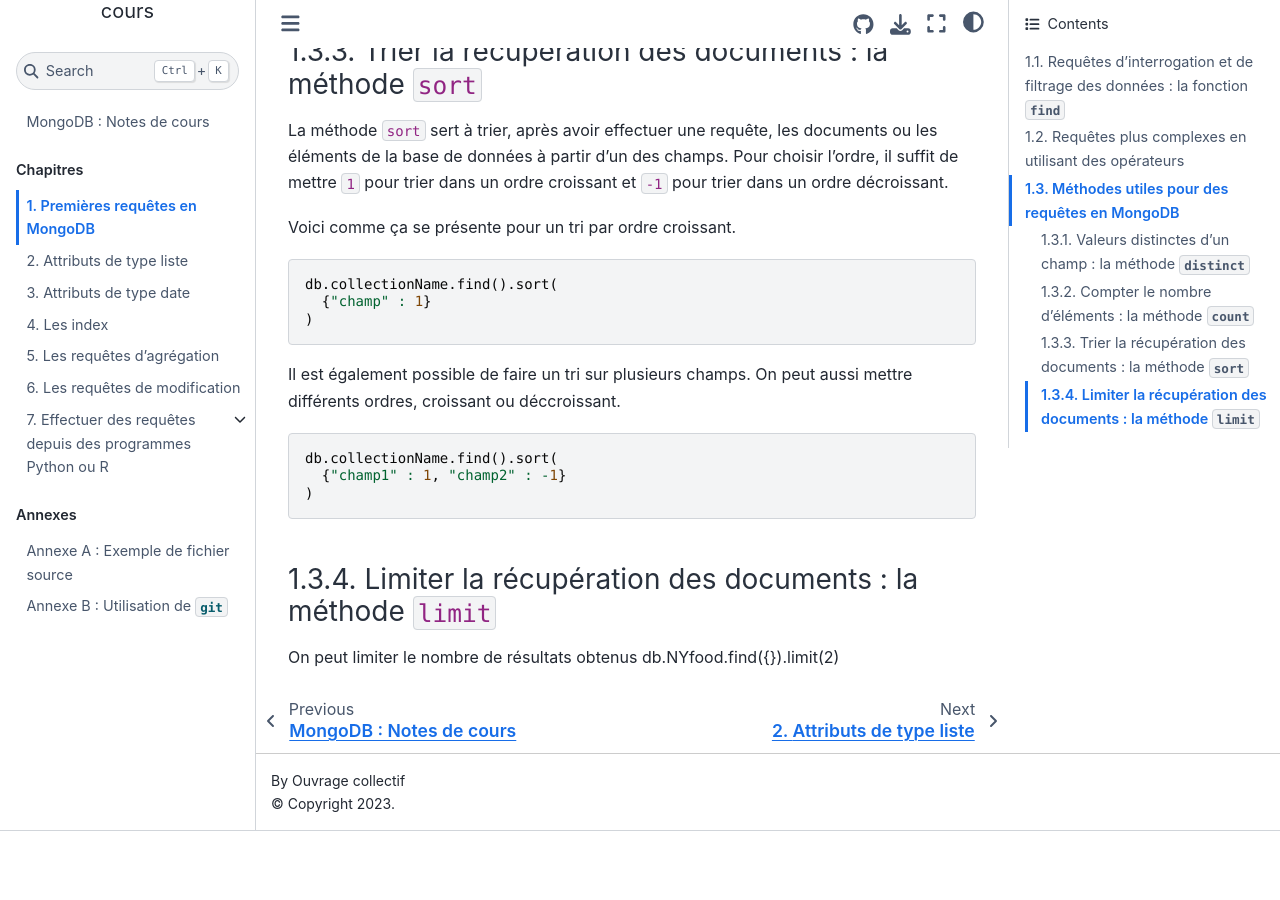
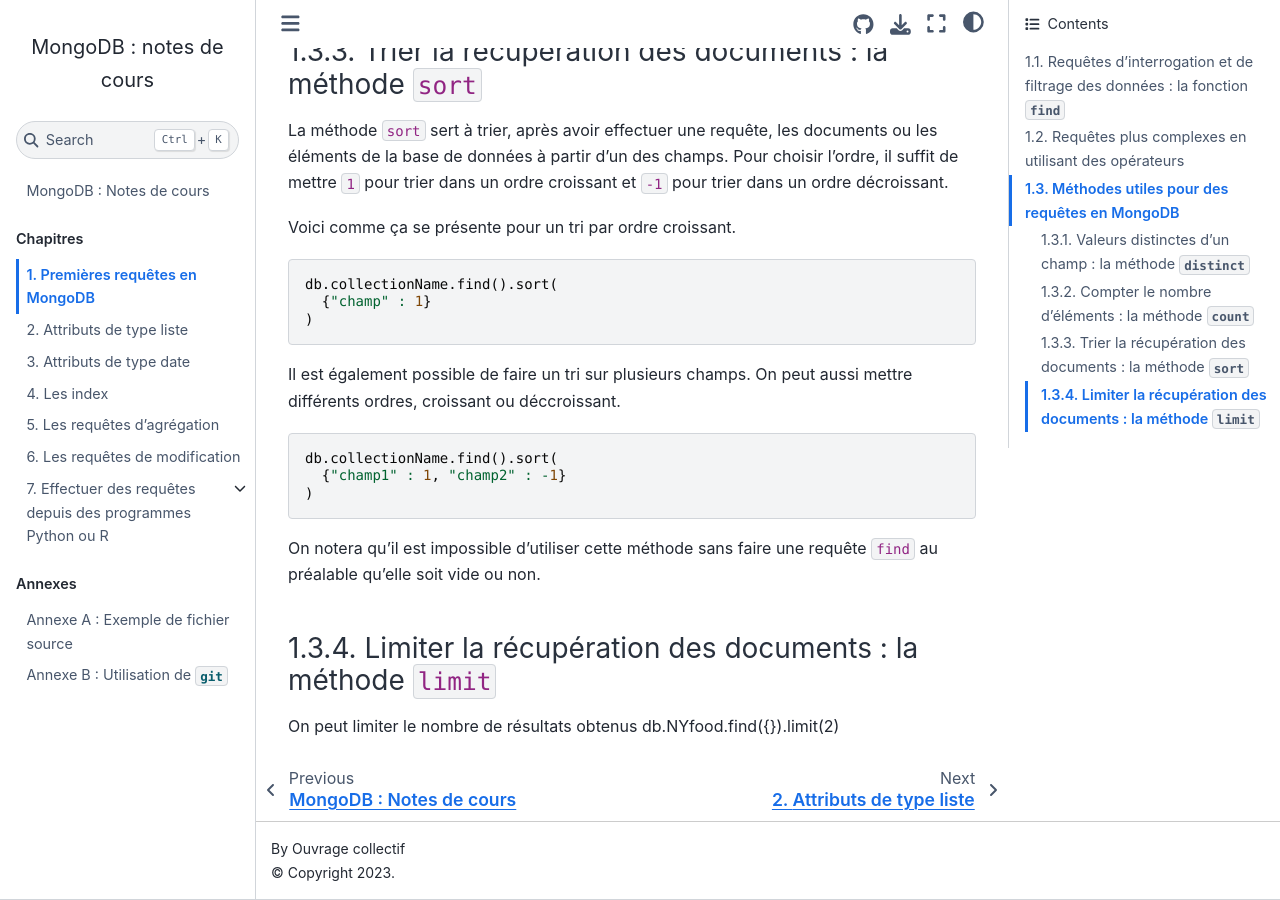
Before and after one commit to rtavenar/mongo_book, a Jupyter Book: the page built from content/01_find.md, in a window 1280 px wide and 900 px high, scrolled down 7036 px. Built offline with Jupyter Book 1.0.4 settings and Sphinx 7.4.7 and the Sphinx Book theme 1.1.4, drawn with Linux system fonts in a browser that asks for light colours; before the commit the page ends 7867 px from its top, so only the background shows below that.

Commit message:
Update 01_find.md

````diff
--- a/content/01_find.md
+++ b/content/01_find.md
@@ -366,6 +366,8 @@
 )
 ```
 
+On notera qu'il est impossible d'utiliser cette méthode sans faire une requête `find` au préalable qu'elle soit vide ou non.
+
 ### Limiter la récupération des documents : la méthode `limit`
 
 On peut limiter le nombre de résultats obtenus
````
